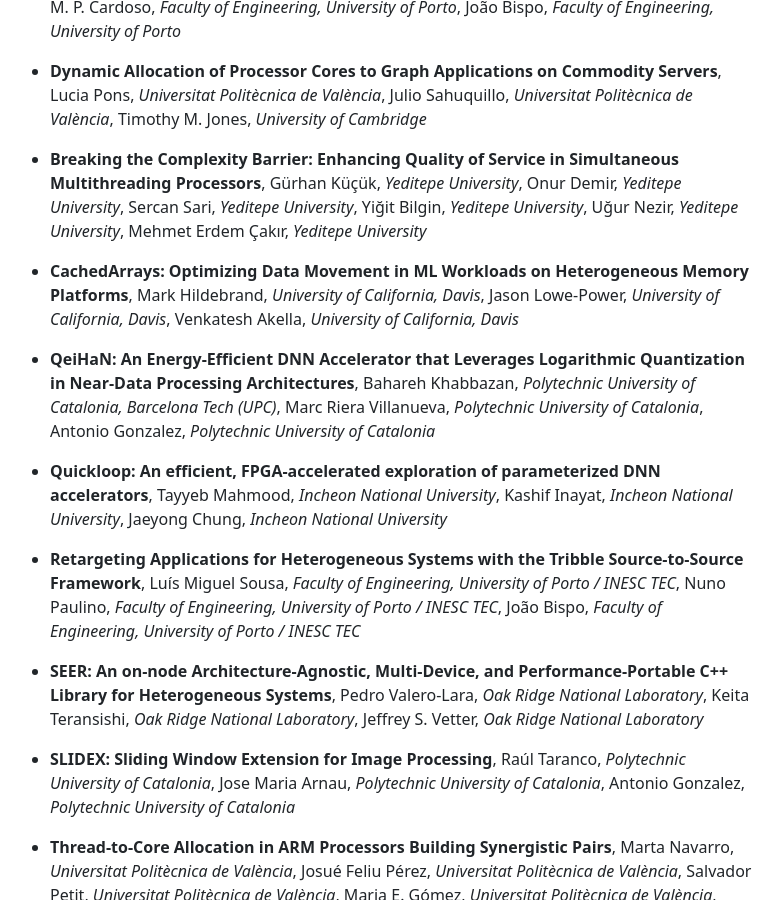
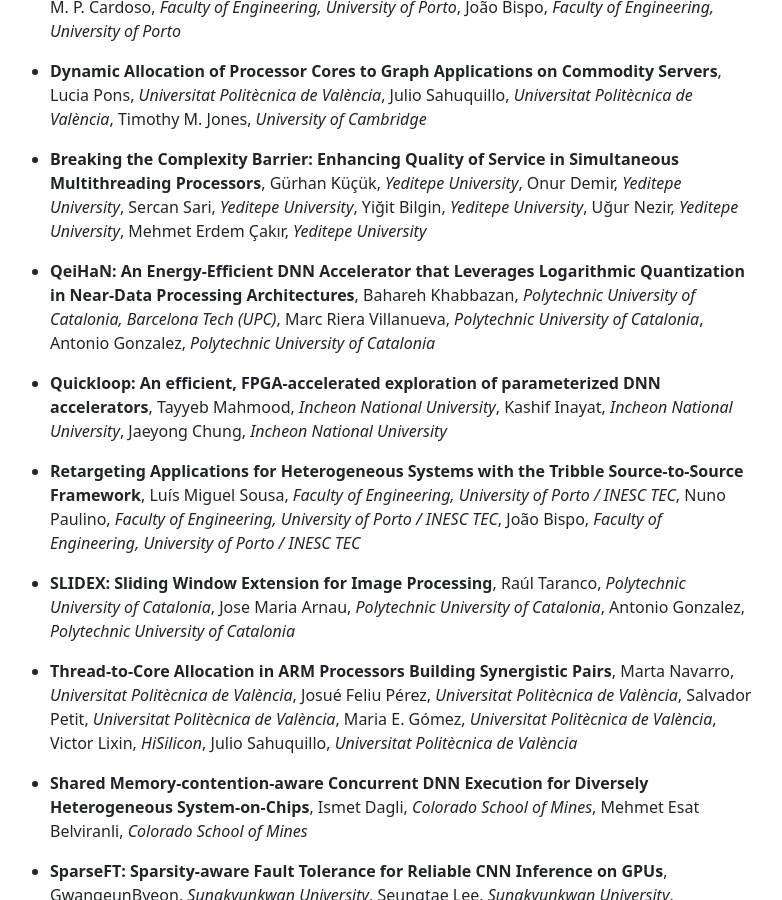
Before and after one commit to pact2023/pact2023.github.io, a Jekyll site: the page built from program/index.md, in a window 1280 px wide and 900 px high, scrolled down 9571 px. Shown: the whole window, without its empty margins (64-846 px from the left). Built offline with Jekyll 4.4.1, drawn with Linux system fonts in a browser that asks for light colours.

Commit message:
two more posters withdrawn

```diff
--- a/_includes/list_of_papers.md
+++ b/_includes/list_of_papers.md
@@ -61,15 +61,11 @@
 
 * **Breaking the Complexity Barrier: Enhancing Quality of Service in Simultaneous Multithreading Processors**, Gürhan Küçük, _Yeditepe University_, Onur Demir, _Yeditepe University_, Sercan Sari, _Yeditepe University_, Yiğit Bilgin, _Yeditepe University_, Uğur Nezir, _Yeditepe University_, Mehmet Erdem Çakır, _Yeditepe University_
 
-* **CachedArrays: Optimizing Data Movement in ML Workloads on Heterogeneous Memory Platforms**, Mark Hildebrand, _University of California, Davis_, Jason Lowe-Power, _University of California, Davis_, Venkatesh Akella, _University of California, Davis_
-
 * **QeiHaN: An Energy-Efficient DNN Accelerator that Leverages Logarithmic Quantization in Near-Data Processing Architectures**, Bahareh Khabbazan, _Polytechnic University of Catalonia, Barcelona Tech (UPC)_, Marc Riera Villanueva, _Polytechnic University of Catalonia_, Antonio Gonzalez, _Polytechnic University of Catalonia_
 
 * **Quickloop: An efficient, FPGA-accelerated exploration of parameterized DNN accelerators**, Tayyeb Mahmood, _Incheon National University_, Kashif Inayat, _Incheon National University_, Jaeyong Chung, _Incheon National University_
 
 * **Retargeting Applications for Heterogeneous Systems with the Tribble Source-to-Source Framework**, Luís Miguel Sousa, _Faculty of Engineering, University of Porto / INESC TEC_, Nuno Paulino, _Faculty of Engineering, University of Porto / INESC TEC_, João Bispo, _Faculty of Engineering, University of Porto / INESC TEC_
-
-* **SEER: An on-node Architecture-Agnostic, Multi-Device, and Performance-Portable C++ Library for Heterogeneous Systems**, Pedro Valero-Lara, _Oak Ridge National Laboratory_, Keita Teransishi, _Oak Ridge National Laboratory_, Jeffrey S. Vetter, _Oak Ridge National Laboratory_
 
 * **SLIDEX: Sliding Window Extension for Image Processing**, Raúl Taranco, _Polytechnic University of Catalonia_, Jose Maria Arnau, _Polytechnic University of Catalonia_, Antonio Gonzalez, _Polytechnic University of Catalonia_
 
```
